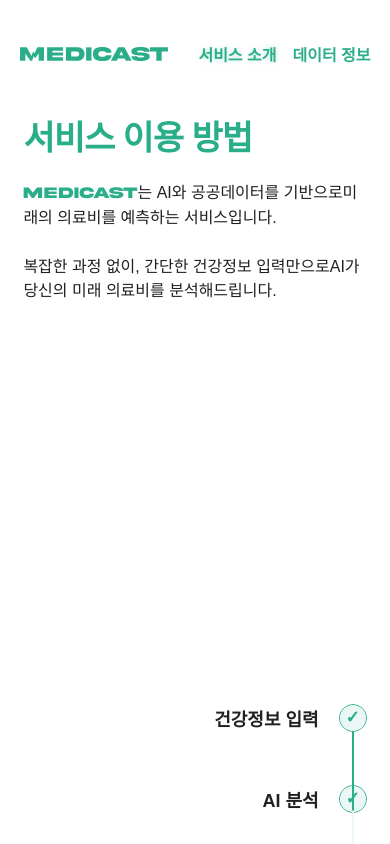
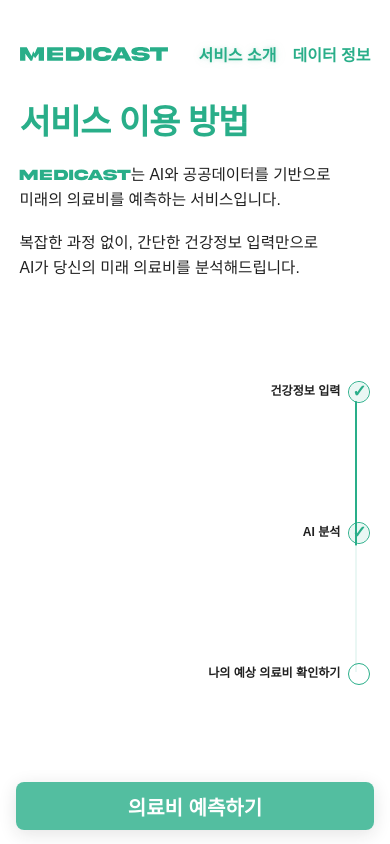
Before and after one commit to 2026-DDJ/FE, a React (Vite) app: page /intro in a window 390 px wide. Shown: the top 844 px of the page. Built offline with nearby package versions, Linux system fonts and the light colour scheme; no server answers; a web font is replaced by a local one.

Commit message:
style: refine mobile hero, side-by-side intro, floating CTAs and overflow

```diff
--- a/src/pages/Data.jsx
+++ b/src/pages/Data.jsx
@@ -97,6 +97,7 @@ const Data = () => {
           </DataTitle>
 
           <DataDescription>
+            <span className="desktop-copy">
             한국의료패널(KHP)의 개인 단위 데이터를 기반으로
             <br/>
             머신러닝 모델을 학습하여 연간 의료비를
@@ -107,6 +108,19 @@ const Data = () => {
             예측 결과는 HIRA·NHIS 공공통계와 비교하여
             <br/>
             유사 집단 내 의료비 수준을 함께 제공합니다.
+            </span>
+            <span className="mobile-copy">
+              한국의료패널(KHP)의 개인 단위 데이터를 기반으로
+              <br />
+              머신러닝 모델을 학습하여 연간 의료비를
+              <br />
+              예측합니다.
+              <br />
+              <br />
+              예측 결과는 HIRA·NHIS 공공통계와 비교하여
+              <br />
+              유사 집단 내 의료비 수준을 함께 제공합니다.
+            </span>
           </DataDescription>
 
           <ButtonArea>
--- a/src/pages/Main.jsx
+++ b/src/pages/Main.jsx
@@ -8,6 +8,7 @@ import logo from "../assets/medicast-logo.svg";
 
 import {
   MainContainer,
+  HeroActions,
   HeroSection,
   SkeletonArea,
   MainLogo,
@@ -26,6 +27,7 @@ const Main = () => {
           <SkeletonViewer />
         </SkeletonArea>
 
+        <HeroActions>
         <MainLogo
           src={logo}
           alt="MEDICAST"
@@ -36,6 +38,7 @@ const Main = () => {
             의료비 예측하기
           </Button>
         </ButtonArea>
+        </HeroActions>
       </HeroSection>
     </MainContainer>
   );
--- a/src/styles/Analysis.styles.js
+++ b/src/styles/Analysis.styles.js
@@ -24,6 +24,11 @@ export const AnalysisContent = styled.main`
   padding-bottom: 70px;
 
   @media (max-width: 600px) { width: 90%; padding-top: 110px; padding-bottom: 40px; }
+  @media (max-width: 768px) {
+    width: calc(100% - 32px);
+    padding-top: 105px;
+  }
+
 `;
 
 export const TitleRow = styled.div`
@@ -40,6 +45,11 @@ export const TitleRow = styled.div`
     flex-direction: column;
     > button { width: 100%; height: auto; min-height: 60px; padding: 16px; }
   }
+  @media (max-width: 768px) {
+    margin: 18px 0 24px;
+    > button { display: none; }
+  }
+
 `;
 
 export const Title = styled.h1`
@@ -61,6 +71,12 @@ export const FormGrid = styled.div`
 
   gap: 20px;
   @media (max-width: 900px) { grid-template-columns: 1fr; }
+  @media (max-width: 768px) {
+    grid-template-columns: minmax(0, 1fr);
+    width: 100%;
+    > * { min-width: 0; max-width: 100%; }
+  }
+
 `;
 
 /* =========================
@@ -93,6 +109,18 @@ export const NavigationArea = styled.div`
   align-items: center;
   gap: 16px;
   @media (max-width: 600px) { flex-direction: column; align-items: stretch; }
+  ${({ $top }) => $top && `
+    margin: 16px 0 20px;
+    justify-content: flex-start;
+  `}
+  ${({ $bottom }) => $bottom && `
+    margin-top: 24px;
+    justify-content: flex-end;
+  `}
+  @media (max-width: 768px) {
+    > button { width: 100%; min-width: 0; }
+  }
+
 `;
 
 export const PreviousButton = styled.button`
--- a/src/styles/AnalysisForm.styles.js
+++ b/src/styles/AnalysisForm.styles.js
@@ -21,6 +21,12 @@ export const FieldContainer = styled.div`
 
   background: color-mix(in srgb, ${COLORS.button} 20%, transparent);
   @media (max-width: 600px) { min-height: 190px; padding: 20px; }
+  @media (max-width: 768px) {
+    min-width: 0;
+    max-width: 100%;
+    width: 100%;
+  }
+
 `;
 
 export const FieldHeader = styled.div`
@@ -51,6 +57,13 @@ export const FieldDescription = styled.p`
   line-height: 1.5;
   white-space: pre-line;
   font-weight: 400;
+  @media (max-width: 768px) {
+    font-size: 16px;
+    min-width: 0;
+    flex-wrap: wrap;
+    overflow-wrap: anywhere;
+  }
+
 `;
 
 export const FieldCount = styled.span`
@@ -67,6 +80,12 @@ export const FieldControl = styled.div`
 
   margin-top: auto;
   padding-top: 26px;
+  @media (max-width: 768px) {
+    min-width: 0;
+    max-width: 100%;
+    width: 100%;
+  }
+
 `;
 
 /* =========================
@@ -77,6 +96,12 @@ export const SelectContainer = styled.div`
   position: relative;
 
   width: 100%;
+  @media (max-width: 768px) {
+    min-width: 0;
+    max-width: 100%;
+    width: 100%;
+  }
+
 `;
 
 export const Select = styled.select`
@@ -100,6 +125,12 @@ export const Select = styled.select`
   cursor: pointer;
 
   appearance: none;
+  @media (max-width: 768px) {
+    min-width: 0;
+    max-width: 100%;
+    width: 100%;
+  }
+
 `;
 
 export const SelectArrow = styled.span`
@@ -128,6 +159,12 @@ export const InputWrapper = styled.div`
   align-items: center;
 
   gap: 20px;
+  @media (max-width: 768px) {
+    min-width: 0;
+    max-width: 100%;
+    width: 100%;
+  }
+
 `;
 
 export const Input = styled.input`
@@ -153,6 +190,12 @@ export const Input = styled.input`
   &::placeholder {
     color: color-mix(in srgb, ${COLORS.background} 45%, transparent);
   }
+  @media (max-width: 768px) {
+    min-width: 0;
+    max-width: 100%;
+    width: 100%;
+  }
+
 `;
 
 export const InputSuffix = styled.span`
@@ -179,6 +222,12 @@ export const OptionButtonContainer = styled.div`
 
   gap: 12px;
   @media (max-width: 600px) { grid-template-columns: repeat(2, minmax(0, 1fr)); }
+  @media (max-width: 768px) {
+    min-width: 0;
+    max-width: 100%;
+    width: 100%;
+  }
+
 `;
 
 export const OptionButton = styled.button`
--- a/src/styles/AnalysisResult.styles.js
+++ b/src/styles/AnalysisResult.styles.js
@@ -34,6 +34,11 @@ export const ResultContent = styled.main`
     width: 90%;
     padding-top: 130px;
   }
+  .mobile-break { display: none; }
+  @media (max-width: 768px) {
+    .mobile-break { display: block; }
+  }
+
 `;
 
 // ==========================================
--- a/src/styles/Data.styles.js
+++ b/src/styles/Data.styles.js
@@ -27,6 +27,8 @@ export const DataContent = styled.main`
   display: grid;
   grid-template-columns: 520px 1fr;
   @media (max-width: 1200px) { display: flex; flex-direction: column-reverse; align-items: center; gap: 36px; padding: 110px 5% 60px; }
+  @media (max-width: 768px) { padding-bottom: 125px; }
+
 `;
 
 export const LeftSection = styled.section`
@@ -388,6 +390,17 @@ export const DataDescription = styled.p`
   text-align: right;
   word-break: keep-all;
   @media (max-width: 1200px) { margin-top: 20px; text-align: left; font-size: clamp(16px, 3vw, 24px); line-height: 1.6; br { display: none; } }
+  @media (max-width: 768px) {
+    margin-top: 20px;
+    font-size: clamp(15px, 4vw, 19px);
+    word-break: keep-all;
+    line-height: 1.6;
+    br { display: initial; }
+    .mobile-copy { display: block; }
+    .desktop-copy { display: none; }
+  }
+  .mobile-copy { display: none; }
+
 `;
 
 
@@ -410,6 +423,24 @@ export const ButtonArea = styled.div`
   margin-top: 240px;
   @media (max-width: 1200px) { margin-top: 28px; }
   @media (max-width: 600px) { width: 100%; > button { width: 100%; } }
+  @media (max-width: 768px) {
+    position: fixed;
+    left: 50%;
+    bottom: calc(14px + env(safe-area-inset-bottom, 0px));
+    transform: translateX(-50%);
+    width: min(360px, calc(100% - 32px));
+    margin: 0;
+    z-index: 200;
+    > button {
+      width: 100%;
+      height: 48px;
+      min-height: 48px;
+      padding: 6px 12px;
+      font-size: 20px;
+      box-shadow: 0 4px 18px rgba(32, 32, 32, 0.12);
+    }
+  }
+
 `;
 
 export const ViewTransitionStyles = styled.div`
--- a/src/styles/Intro.styles.js
+++ b/src/styles/Intro.styles.js
@@ -22,6 +22,17 @@ export const IntroContent = styled.main`
   height: 100vh;
   min-height: 760px;
   @media (max-width: 1024px) { height: auto; min-height: 100dvh; display: flex; flex-direction: column; align-items: center; padding: 120px 6% 44px; gap: 28px; }
+  @media (max-width: 768px) {
+    display: grid;
+    grid-template-columns: minmax(0, 45%) minmax(0, 55%);
+    align-items: center;
+    column-gap: 0;
+    row-gap: 14px;
+    padding: 104px 5% 120px;
+    height: auto;
+    min-height: 100dvh;
+  }
+
 `;
 
 export const LeftSection = styled.section`
@@ -30,6 +41,8 @@ export const LeftSection = styled.section`
   top: 16.5%;
   left: 6.5%;
   @media (max-width: 1024px) { position: static; width: 100%; }
+  @media (max-width: 768px) { grid-column: 1 / -1; align-self: start; }
+
 `;
 
 export const Title = styled.h1`
@@ -59,6 +72,15 @@ export const Description = styled.div`
   p {
     margin: 0 0 24px;
   }
+  @media (max-width: 768px) {
+    margin-top: 22px;
+    font-size: clamp(15px, 4vw, 19px);
+    line-height: 1.6;
+    word-break: keep-all;
+    br { display: initial; }
+    p { margin: 0 0 18px; }
+  }
+
 `;
 
 export const MedicastText = styled.span`
@@ -91,6 +113,15 @@ export const SkeletonSection = styled.div`
       transform: translateX(0);
     }
   }
+  @media (max-width: 768px) {
+    grid-column: 1;
+    justify-self: stretch;
+    width: 100%;
+    height: clamp(260px, 42vh, 385px);
+    min-width: 0;
+    animation: none;
+  }
+
 `;
 
 export const ProgressSection = styled.div`
@@ -102,6 +133,15 @@ export const ProgressSection = styled.div`
   width: 250px;
   height: 390px;
   @media (max-width: 1024px) { position: static; width: min(100%, 360px); height: 190px; align-self: center; }
+  @media (max-width: 768px) {
+    grid-column: 2;
+    justify-self: stretch;
+    align-self: center;
+    width: 100%;
+    height: clamp(230px, 36vh, 320px);
+    min-width: 0;
+  }
+
 `;
 
 export const ButtonArea = styled.div`
@@ -110,6 +150,23 @@ export const ButtonArea = styled.div`
   left: 6.5%;
   bottom: 10%;
   @media (max-width: 1024px) { position: static; width: 100%; display: flex; justify-content: center; > button { width: min(100%, 360px); } }
+  @media (max-width: 768px) {
+    position: fixed;
+    left: 50%;
+    bottom: calc(14px + env(safe-area-inset-bottom, 0px));
+    transform: translateX(-50%);
+    width: min(360px, calc(100% - 32px));
+    z-index: 200;
+    > button {
+      width: 100%;
+      min-height: 48px;
+      height: 48px;
+      padding: 6px 12px;
+      font-size: 20px;
+      box-shadow: 0 4px 18px rgba(32, 32, 32, 0.12);
+    }
+  }
+
 `;
 
 /* =========================
@@ -122,6 +179,8 @@ export const ProgressContainer = styled.div`
   width: 270px;
   height: 390px;
   @media (max-width: 1024px) { width: 100%; height: 190px; }
+  @media (max-width: 768px) { width: 100%; height: 100%; }
+
 `;
 
 export const ProgressAxis = styled.div`
@@ -256,6 +315,8 @@ export const ProgressStep = styled.div`
     `
       bottom: 0;
     `}
+  @media (max-width: 768px) { gap: 8px; max-width: 100%; }
+
 `;
 
 export const ProgressLabel = styled.span`
@@ -270,6 +331,15 @@ export const ProgressLabel = styled.span`
   text-align: right;
 
   white-space: nowrap;
+  @media (max-width: 768px) {
+    width: auto;
+    min-width: 0;
+    font-size: clamp(12px, 3.1vw, 17px);
+    line-height: 1.25;
+    white-space: normal;
+    word-break: keep-all;
+  }
+
 `;
 
 export const ProgressDot = styled.div`
@@ -292,6 +362,8 @@ export const ProgressDot = styled.div`
   z-index: 3;
 
   overflow: hidden;
+  @media (max-width: 768px) { width: 22px; height: 22px; }
+
 `;
 
 export const Check = styled.span`
--- a/src/styles/Main.styles.js
+++ b/src/styles/Main.styles.js
@@ -5,6 +5,21 @@ import {
   PageContainer,
   COLORS,
 } from "./Common.styles";
+
+export const HeroActions = styled.div`
+  @media (max-width: 768px) {
+    position: absolute;
+    top: 59%;
+    left: 50%;
+    transform: translateX(-50%);
+    width: min(90%, 440px);
+    display: flex;
+    flex-direction: column;
+    align-items: center;
+    gap: 16px;
+    z-index: 5;
+  }
+`;
 
 export const MainContainer = styled(PageContainer)`
   position: relative;
@@ -83,6 +98,15 @@ export const MainLogo = styled.img`
 
   pointer-events: none;
   @media (max-width: 768px) { top: 66%; width: 90%; }
+  @media (max-width: 768px) {
+    position: static;
+    transform: none;
+    width: 100%;
+    max-width: 100%;
+    top: auto;
+    left: auto;
+  }
+
 `;
 
 export const ButtonArea = styled.div`
@@ -95,4 +119,20 @@ export const ButtonArea = styled.div`
 
   z-index: 3;
   @media (max-width: 768px) { top: auto; bottom: max(8%, env(safe-area-inset-bottom)); width: calc(100% - 40px); display: flex; justify-content: center; > button { width: min(100%, 360px); } }
+  @media (max-width: 768px) {
+    position: static;
+    top: auto;
+    left: auto;
+    bottom: auto;
+    transform: none;
+    width: 100%;
+    > button {
+      width: 100%;
+      height: 52px;
+      min-height: 52px;
+      padding: 8px 16px;
+      font-size: 20px;
+    }
+  }
+
 `;
--- a/src/styles/Simulation.styles.js
+++ b/src/styles/Simulation.styles.js
@@ -14,6 +14,11 @@ export const SimulationContent = styled.main`
   margin: 0 auto;
   padding: 160px 0 64px;
   @media (max-width: 600px) { width: 90%; padding-top: 132px; }
+  .mobile-break { display: none; }
+  @media (max-width: 768px) {
+    .mobile-break { display: block; }
+  }
+
 `;
 
 export const PageTitle = styled.h1`
```
